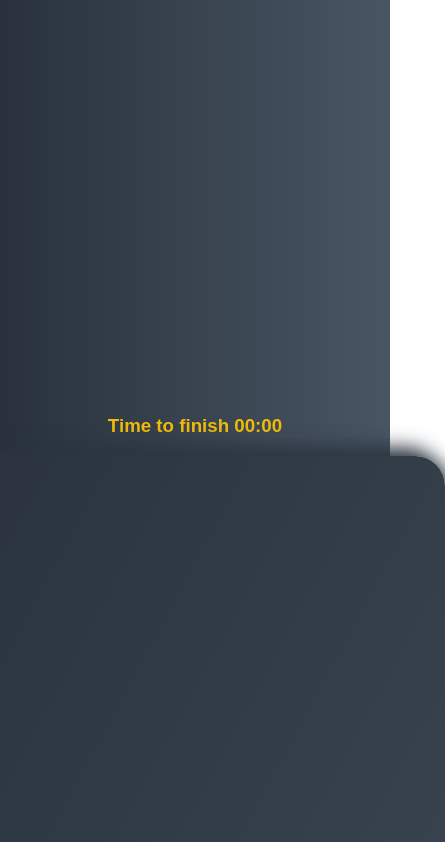
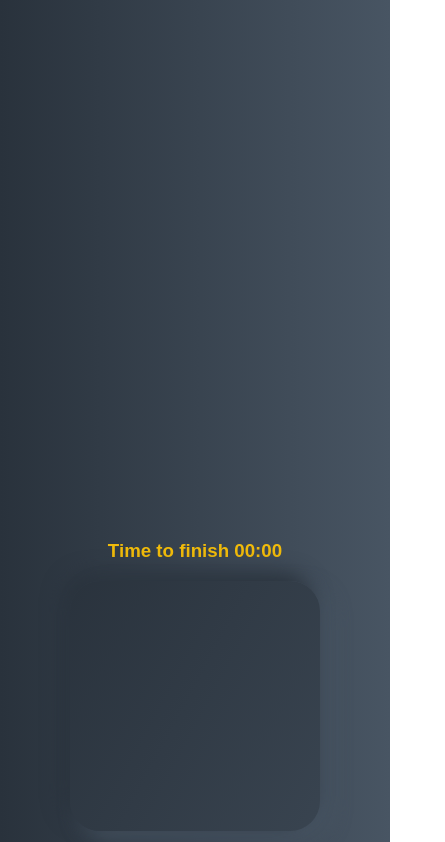
Before and after one commit to TarasMARKEVYTCH/mini-game, a plain HTML site: page index.html in a window 390 px wide. Shown: the part 1434-2276 px from the top of the page, 445 px wide, since content can reach past the window. Drawn offline with Linux system fonts and the light colour scheme; a web font is replaced by a local one.

Commit message:
correction de largeur de board en mode mobile

```diff
--- a/styles.css
+++ b/styles.css
@@ -100,3 +100,10 @@ h1 {
   border-radius: 50%;
   cursor: pointer;
 }
+
+@media (max-width: 700px) {
+  .board {
+    width: 250px;
+    height: 250px;
+  }
+} ;
```
